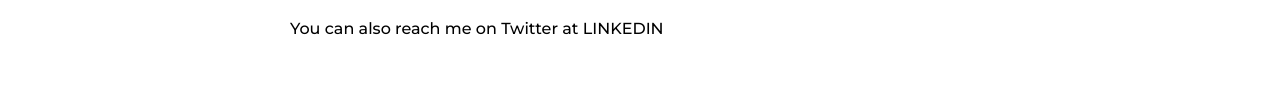
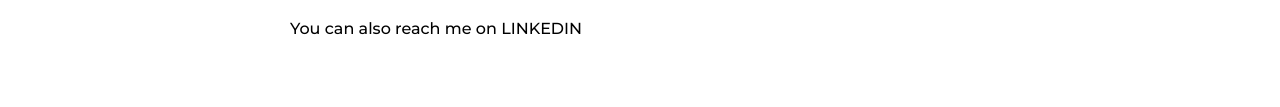
Before and after one commit to aymammeri/Ayoub-portfolio, a plain HTML site: page contact.html in a window 1280 px wide. Shown: the part 355-462 px from the top of the page. Drawn offline with Linux system fonts and the light colour scheme.

Commit message:
Fix contact me page linkedin

```diff
--- a/contact.html
+++ b/contact.html
@@ -85,8 +85,8 @@
           <a href="Ayoub:aymammeri@gmail.com">aymammeri@gmail.com</a>
         </p>
         <p>
-          You can also reach me on Twitter at
-          <a href="https://www.linkedin.com/in/aymammeri/">Linkedin</a>
+          You can also reach me on
+          <a href="https://www.linkedin.com/in/aymammeri/">linkedin</a>
         </p>
       </div>
     </section>
```
